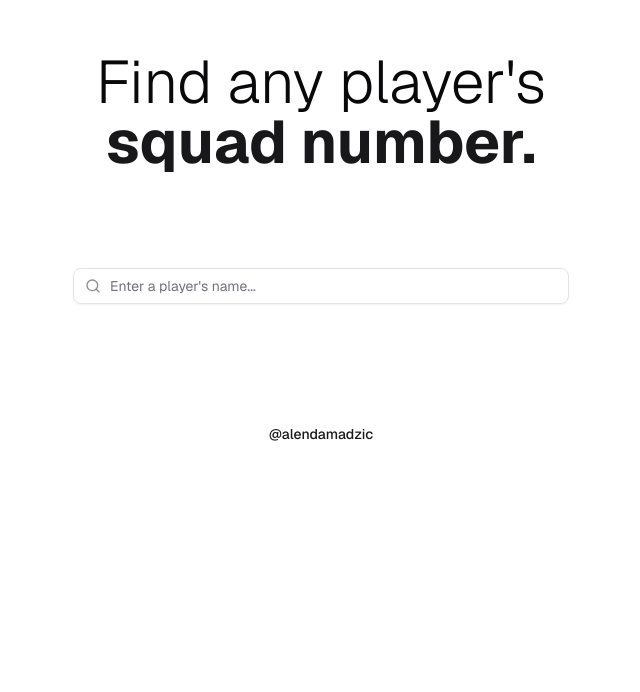
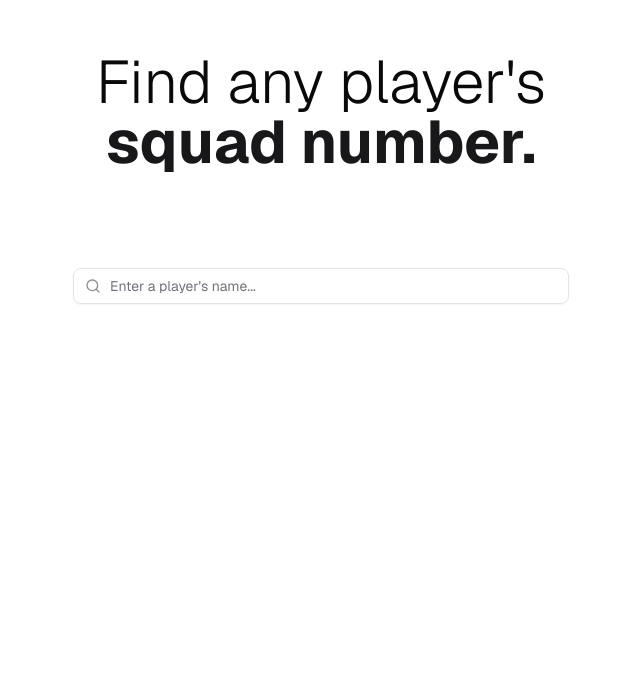
Before and after one commit to alendamadzic/squad-number, a Next.js app: page / in a window 1280 px wide. Shown: the part 108-800 px from the top of the page, without its empty margins (319-959 px from the left). Built offline with nearby package versions, Linux system fonts and the light colour scheme.

Commit message:
Fixed issue where full results don't show on homescreen

```diff
--- a/src/app/layout.tsx
+++ b/src/app/layout.tsx
@@ -31,7 +31,9 @@ export default function RootLayout({
   return (
     <html lang="en">
       <body className={`${geistSans.variable} ${geistMono.variable} antialiased min-h-screen`}>
-        <main className="flex flex-col overflow-auto max-w-xl mx-auto mt-36 mb-24 px-6 gap-16 ">{children}</main>
+        <main className="flex flex-col overflow-auto max-w-xl mx-auto mt-36 mb-24 px-6 gap-16 min-h-screen">
+          {children}
+        </main>
         <Footer className="mt-auto mb-24" />
       </body>
     </html>
```
